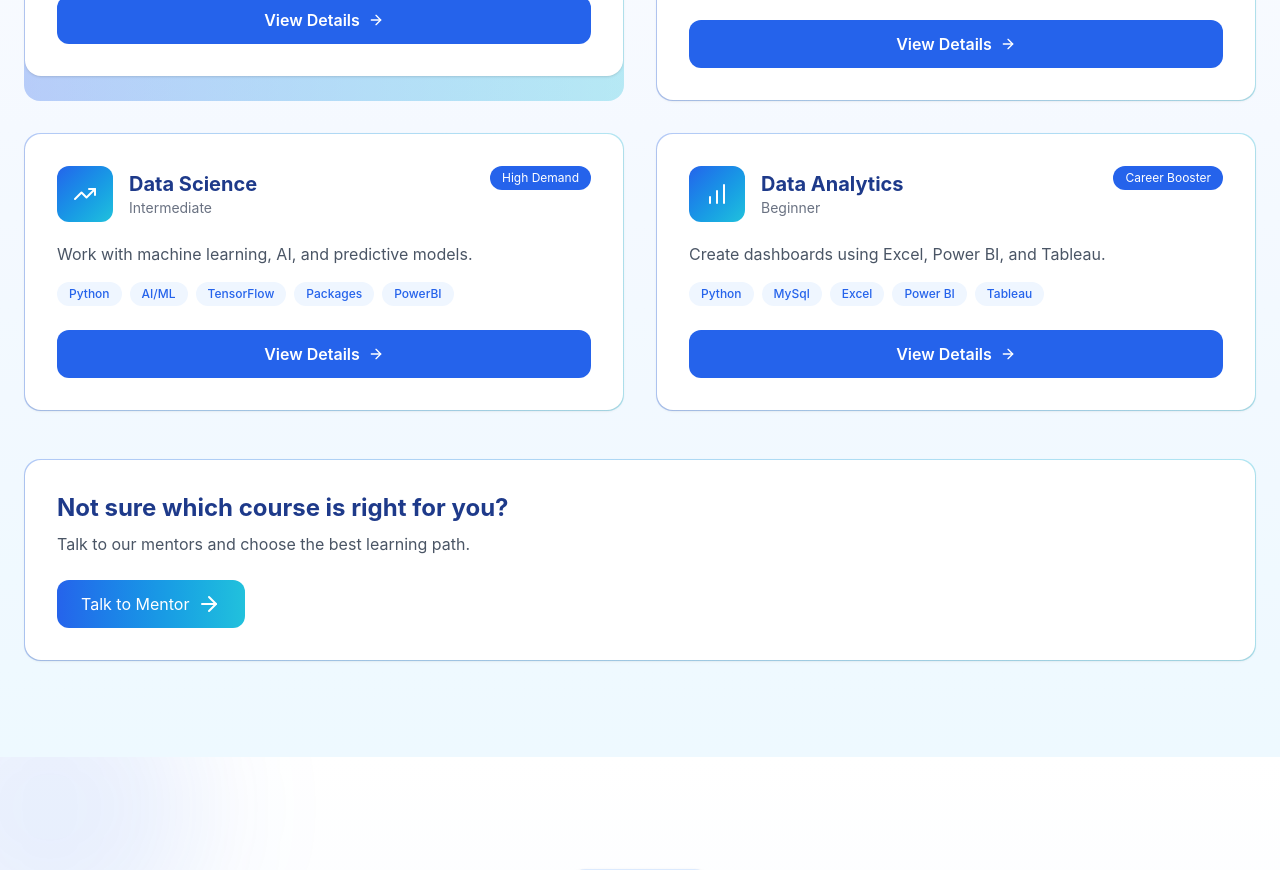
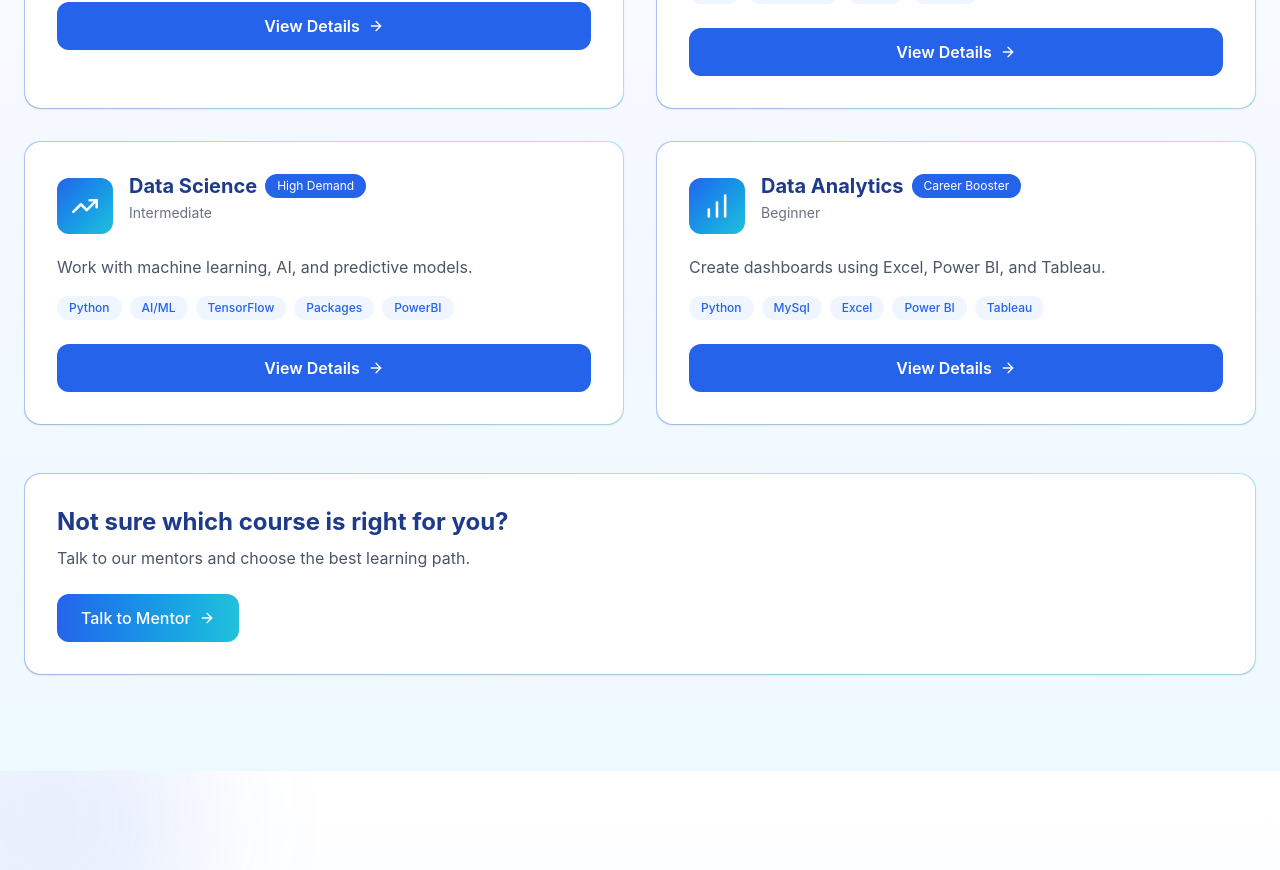
Before and after one commit to oopslogictech-spec/oopslogictechsite, a React (Vite) app: page / in a window 1280 px wide. Shown: the part 2480-3350 px from the top of the page. Built offline with nearby package versions, Linux system fonts and the light colour scheme.

Commit message:
course section updated

```diff
--- a/src/Components/Courses.jsx
+++ b/src/Components/Courses.jsx
@@ -3,10 +3,8 @@ import { motion, useInView, AnimatePresence } from 'framer-motion';
 import {
   Code,
   Coffee,
-  Database,
   TrendingUp,
   BarChart,
-  Briefcase,
   ArrowRight,
   X,
   Sparkles,
@@ -49,7 +47,7 @@ export default function Courses() {
       featured: true,
       description:
         'Work with machine learning, AI, and predictive models.',
-      skills: ['Python', 'AI/ML', 'TensorFlow','Packages','PowerBI'],
+      skills: ['Python', 'AI/ML', 'TensorFlow', 'Packages', 'PowerBI'],
     },
     {
       icon: BarChart,
@@ -60,9 +58,8 @@ export default function Courses() {
       featured: true,
       description:
         'Create dashboards using Excel, Power BI, and Tableau.',
-      skills: ['Python','MySql','Excel', 'Power BI', 'Tableau',],
+      skills: ['Python', 'MySql', 'Excel', 'Power BI', 'Tableau'],
     },
-
   ];
 
   return (
@@ -85,18 +82,20 @@ export default function Courses() {
               Our Courses
             </div>
 
-            <h2 className="text-4xl font-bold mt-5 text-[#1e3a8a]">
+            <h2 className="text-3xl sm:text-4xl font-bold mt-5 text-[#1e3a8a]">
               Job-Oriented IT Training Programs
             </h2>
 
-            <p className="mt-4 text-gray-600 text-lg">
+            <p className="mt-4 text-gray-600 text-base sm:text-lg">
               Learn with real projects, expert mentors, and placement-focused guidance.
             </p>
           </motion.div>
 
-          {/* FEATURED */}
+          {/* COURSES GRID */}
           <div className="grid lg:grid-cols-2 gap-8 mb-12">
-            {courses.filter(c => c.featured).map((course, i) => {
+            {courses
+              .filter((c) => c.featured)
+              .map((course, i) => {
                 const Icon = course.icon;
 
                 return (
@@ -108,33 +107,64 @@ export default function Courses() {
                     whileHover={{ scale: 1.02 }}
                     className="relative p-[1px] rounded-2xl bg-gradient-to-r from-[#2563eb]/30 to-[#22c1dc]/30"
                   >
-                  <div className="p-8 rounded-2xl bg-white shadow-sm hover:shadow-xl transition">
+                    <div className="p-6 sm:p-8 rounded-2xl bg-white shadow-sm hover:shadow-xl transition h-full">
 
                       {/* TOP */}
-                    <div className="flex justify-between items-start mb-5">
-                      <div className="flex items-center gap-4">
-                        <div className="w-14 h-14 rounded-xl flex items-center justify-center bg-gradient-to-br from-[#2563eb] to-[#22c1dc]">
-                          <Icon className="text-white" />
+                      <div className="flex items-start gap-4 mb-5">
+
+                        {/* ICON */}
+                        <div
+                          className="
+                            w-14 h-14 min-w-[56px] min-h-[56px]
+                            rounded-xl
+                            flex items-center justify-center
+                            bg-gradient-to-br from-[#2563eb] to-[#22c1dc]
+                            shrink-0
+                            mt-1
+                          "
+                        >
+                          <Icon className="w-7 h-7 text-white stroke-[2.2]" />
                         </div>
-                        <div>
-                          <h3 className="text-xl font-bold text-[#1e3a8a]">
+
+                        {/* CONTENT */}
+                        <div className="flex-1 min-w-0">
+
+                          {/* TITLE + BADGE */}
+                          <div className="flex flex-wrap items-center gap-2 mb-1">
+                            <h3 className="text-lg sm:text-xl font-bold text-[#1e3a8a] leading-tight">
                               {course.title}
                             </h3>
-                          <p className="text-sm text-gray-500">{course.level}</p>
-                        </div>
-                      </div>
 
-                      <span className="text-xs bg-[#2563eb] text-white px-3 py-1 rounded-full">
+                            <span
+                              className="
+                                text-xs
+                                bg-[#2563eb]
+                                text-white
+                                px-3 py-1
+                                rounded-full
+                                whitespace-nowrap
+                                self-start
+                              "
+                            >
                               {course.badge}
                             </span>
                           </div>
 
-                    {/* DESC */}
-                    <p className="text-gray-600 mb-4">{course.description}</p>
+                          {/* LEVEL */}
+                          <p className="text-sm text-gray-500">
+                            {course.level}
+                          </p>
+                        </div>
+                      </div>
+
+                      {/* DESCRIPTION */}
+                      <p className="text-gray-600 mb-4 text-sm sm:text-base leading-relaxed">
+                        {course.description}
+                      </p>
 
                       {/* SKILLS */}
                       <div className="flex gap-2 flex-wrap mb-6">
-                      {course.skills.map(s => (
+                        {course.skills.map((s) => (
                           <span
                             key={s}
                             className="text-xs bg-blue-50 text-[#2563eb] px-3 py-1 rounded-full font-medium"
@@ -144,12 +174,19 @@ export default function Courses() {
                         ))}
                       </div>
 
-                    {/* CTA */}
+                      {/* BUTTON */}
                       <button
                         onClick={() => setSelectedCourse(course)}
-                      className="w-full py-3 rounded-xl bg-[#2563eb] text-white font-semibold hover:bg-[#1e40af] transition flex items-center justify-center gap-2"
+                        className="
+                          w-full py-3 rounded-xl
+                          bg-[#2563eb] text-white font-semibold
+                          hover:bg-[#1e40af]
+                          transition
+                          flex items-center justify-center gap-2
+                        "
                       >
-                      View Details <ArrowRight className="h-4 w-4" />
+                        View Details
+                        <ArrowRight className="h-4 w-4" />
                       </button>
                     </div>
                   </motion.div>
@@ -159,35 +196,33 @@ export default function Courses() {
 
           {/* CTA */}
           <motion.div
-
             initial={{ opacity: 0, y: 20 }}
             animate={isInView ? { opacity: 1, y: 0 } : {}}
-                  transition={{ delay: 0 * 0.1 }}
-                  whileHover={{ scale: 1.02 }}
+            whileHover={{ scale: 1.01 }}
             className="relative p-[1px] rounded-2xl bg-gradient-to-r from-[#2563eb]/30 to-[#22c1dc]/30"
           >
-                  <div className="p-8 rounded-2xl bg-white shadow-sm hover:shadow-xl transition">
-
+            <div className="p-6 sm:p-8 rounded-2xl bg-white shadow-sm hover:shadow-xl transition text-center sm:text-left">
               <h3 className="text-2xl font-bold text-[#1e3a8a]">
                 Not sure which course is right for you?
               </h3>
+
               <p className="text-gray-600 mt-2">
                 Talk to our mentors and choose the best learning path.
               </p>
 
               <a
                 href="#contact"
-                                  className="inline-flex items-center gap-2 mt-6 px-6 py-3 rounded-xl
-                                  bg-gradient-to-r from-[#2563eb] to-[#22c1dc] text-white"
+                className="
+                  inline-flex items-center gap-2 mt-6 px-6 py-3 rounded-xl
+                  bg-gradient-to-r from-[#2563eb] to-[#22c1dc]
+                  text-white font-medium
+                "
               >
-                                  Talk to Mentor <ArrowRight />
+                Talk to Mentor
+                <ArrowRight className="h-4 w-4" />
               </a>
             </div>
-
           </motion.div>
-
-
-
         </div>
       </section>
 
@@ -195,35 +230,38 @@ export default function Courses() {
       <AnimatePresence>
         {selectedCourse && (
           <motion.div
-            className="fixed inset-0 z-50 flex items-center justify-center bg-black/40"
+            className="fixed inset-0 z-50 flex items-center justify-center bg-black/40 px-4"
             initial={{ opacity: 0 }}
             animate={{ opacity: 1 }}
             exit={{ opacity: 0 }}
           >
             <motion.div
-              className="bg-white rounded-2xl p-8 max-w-lg w-full relative shadow-xl"
+              className="bg-white rounded-2xl p-6 sm:p-8 max-w-lg w-full relative shadow-xl"
               initial={{ scale: 0.9 }}
               animate={{ scale: 1 }}
               exit={{ scale: 0.9 }}
             >
               <button
                 onClick={() => setSelectedCourse(null)}
-                className="absolute top-4 right-4"
+                className="absolute top-4 right-4 text-gray-500 hover:text-black"
               >
                 <X />
               </button>
 
-              <h3 className="text-xl font-bold text-[#1e3a8a] mb-3">
+              <h3 className="text-2xl font-bold text-[#1e3a8a] mb-3">
                 {selectedCourse.title}
               </h3>
 
-              <p className="text-gray-600 mb-4">
+              <p className="text-gray-600 mb-4 leading-relaxed">
                 {selectedCourse.description}
               </p>
 
-              <div className="flex flex-wrap gap-2 mb-4">
-                {selectedCourse.skills.map(skill => (
-                  <span key={skill} className="text-xs bg-gray-100 px-2 py-1 rounded">
+              <div className="flex flex-wrap gap-2 mb-6">
+                {selectedCourse.skills.map((skill) => (
+                  <span
+                    key={skill}
+                    className="text-xs bg-gray-100 px-3 py-1 rounded-full"
+                  >
                     {skill}
                   </span>
                 ))}
@@ -231,10 +269,13 @@ export default function Courses() {
 
               <a
                 href="#contact"
-                className="inline-flex items-center gap-2 px-5 py-3 rounded-lg
-                bg-[#2563eb] text-white"
+                className="
+                  inline-flex items-center gap-2 px-5 py-3 rounded-lg
+                  bg-[#2563eb] text-white font-medium
+                "
               >
-                Enroll Now <ArrowRight />
+                Enroll Now
+                <ArrowRight className="h-4 w-4" />
               </a>
             </motion.div>
           </motion.div>
```
Lines whose indentation alone changed are shown as unchanged.
